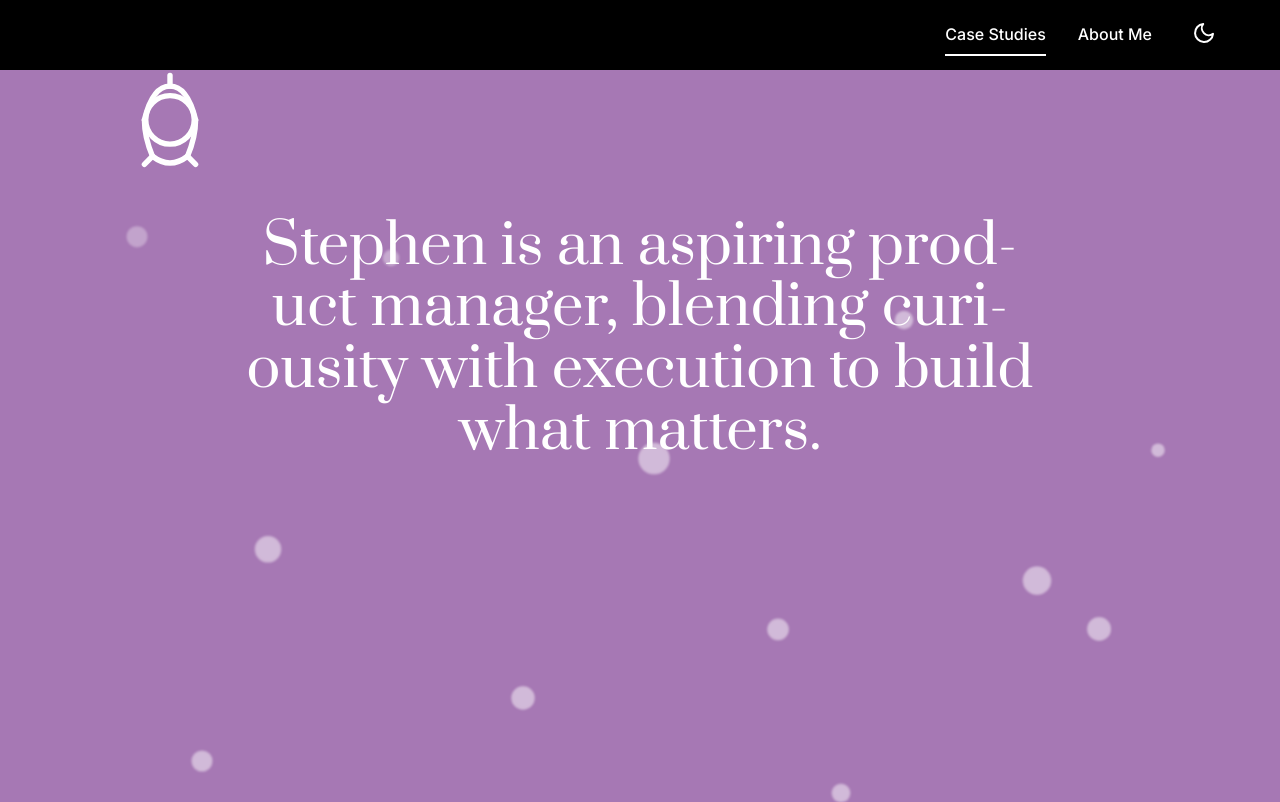
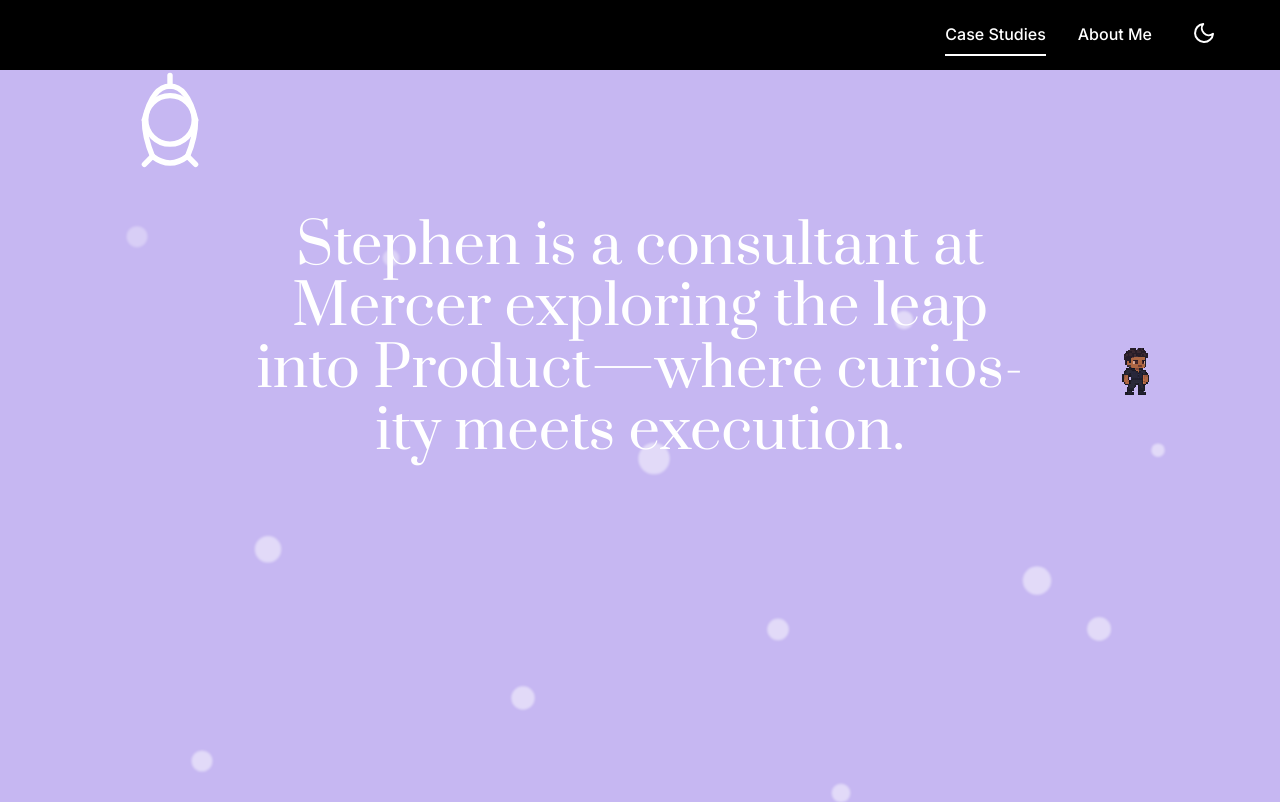
Before and after one commit to stephmartinezhamilton/first-sight, a React (Create React App) app: page /case-studies in a window 1280 px wide. Shown: the top 802 px of the page. Built offline with nearby package versions, Linux system fonts and the light colour scheme.

Commit message:
update: replaced pixel character image and clarified image adjustment instructions

```diff
--- a/src/pages/CaseStudies.css
+++ b/src/pages/CaseStudies.css
@@ -9,7 +9,7 @@
   display: flex;
   align-items: center;
   justify-content: center;
-  background: #a678b4 !important;
+  background: #c6b7f2 !important;
   padding-top: 0px; /* Account for fixed navigation */
   position: relative;
   overflow: hidden;
@@ -488,3 +488,9 @@
 .orb-10 { left: 15%;  width: 20px; height: 20px; animation-delay: 3.5s;animation-duration: 9.5s; }
 .orb-11 { left: 65%;  width: 18px; height: 18px; animation-delay: 4s;  animation-duration: 8.8s; }
 .orb-12 { left: 85%;  width: 22px; height: 22px; animation-delay: 2.8s;animation-duration: 7.8s; }
+
+.pixel-character {
+  image-rendering: pixelated;
+  display: block;
+  margin: 2rem auto 0 auto;
+}
--- a/src/pages/CaseStudies.tsx
+++ b/src/pages/CaseStudies.tsx
@@ -81,8 +81,16 @@
         <div className="hero-container">
           <div className="hero-content">
             <h1 className="hero-title" style={{ fontWeight: 200 }}>
-              Stephen is an aspiring product manager, blending curiousity with execution to build what matters.
+              Stephen is a consultant at <span className="highlight">Mercer</span> exploring the leap into <span className="highlight">Product</span>—where curiosity meets execution.
             </h1>
+            <img
+              src={require('../assets/pixel_me.png')}
+              alt="Pixelated character"
+              className="pixel-character"
+              width={64}
+              height={64}
+              style={{ imageRendering: 'pixelated', marginTop: '2rem' }}
+            />
           </div>
         </div>
       </section>
```
Also changed, not shown: src/assets/pixel_me.png (added).
